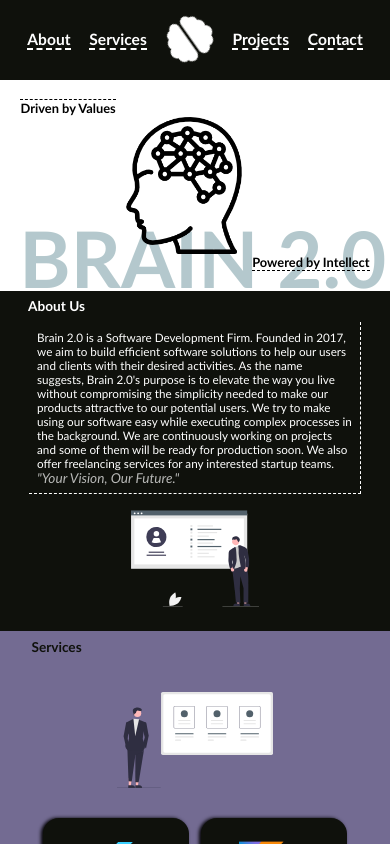
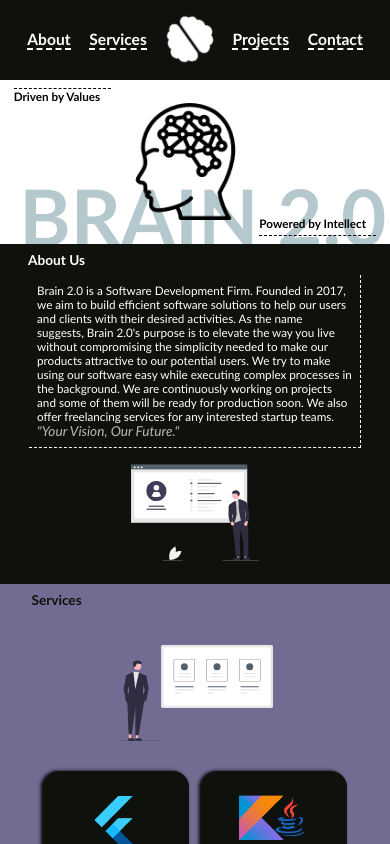
Before and after one commit to karimfawaz/brainTwoPoint0-website, a Next.js app: page / in a window 390 px wide. Shown: the top 844 px of the page. Built offline with nearby package versions, Linux system fonts and the light colour scheme.

Commit message:
Fixed Positionning

```diff
--- a/styles/Company.module.css
+++ b/styles/Company.module.css
@@ -5,16 +5,17 @@
 .container {
     display: flex;
     justify-content: center;
-    height: 23vw;
 }
 
 .sloganDown {
+
     align-self: flex-end;
     font-size: 3vw;
     border-bottom: 0.5vw dashed black;
 }
 
 .sloganUp {
+
     align-self: flex-start;
     font-size: 3vw;
     border-top: 0.5vw dashed black;
@@ -24,12 +25,14 @@
     height: 20vw;
     width: 20vw;
     align-self: center;
+    margin: 4vw;
 }
 
 .name {
     width: 100%;
     position: absolute;
     font-size: 20vw;
+    top: 25%;
     text-align: center;
     opacity: 0.7;
     z-index: -100;
@@ -37,27 +40,29 @@
 }
 
 @media only screen and (max-width:650px) {
-    .container {
-        height: 50vw;
-        padding-top: 3vw;
-        padding-bottom: 3vw;
-    }
     .sloganDown {
         align-self: flex-end;
-        font-size: 3.3vw;
+        font-size: 3vw;
+        width: 30vw;
+        height: 5vw;
+        overflow-y: hidden;
+        overflow-x: visible;
     }
     .sloganUp {
         align-self: flex-start;
-        font-size: 3.3vw;
+        font-size: 3vw;
+        width: 25vw;
+        height: 5vw;
+        overflow-y: hidden;
+        overflow-x: visible;
     }
     .logo {
-        height: 35vw;
-        width: 35vw;
+        height: 30vw;
+        width: 30vw;
+
     }
     .name {
-        width: 100%;
-        top: 25%;
-        position: absolute;
         font-size: 20vw;
+        top: 20%;
     }
 }
```
